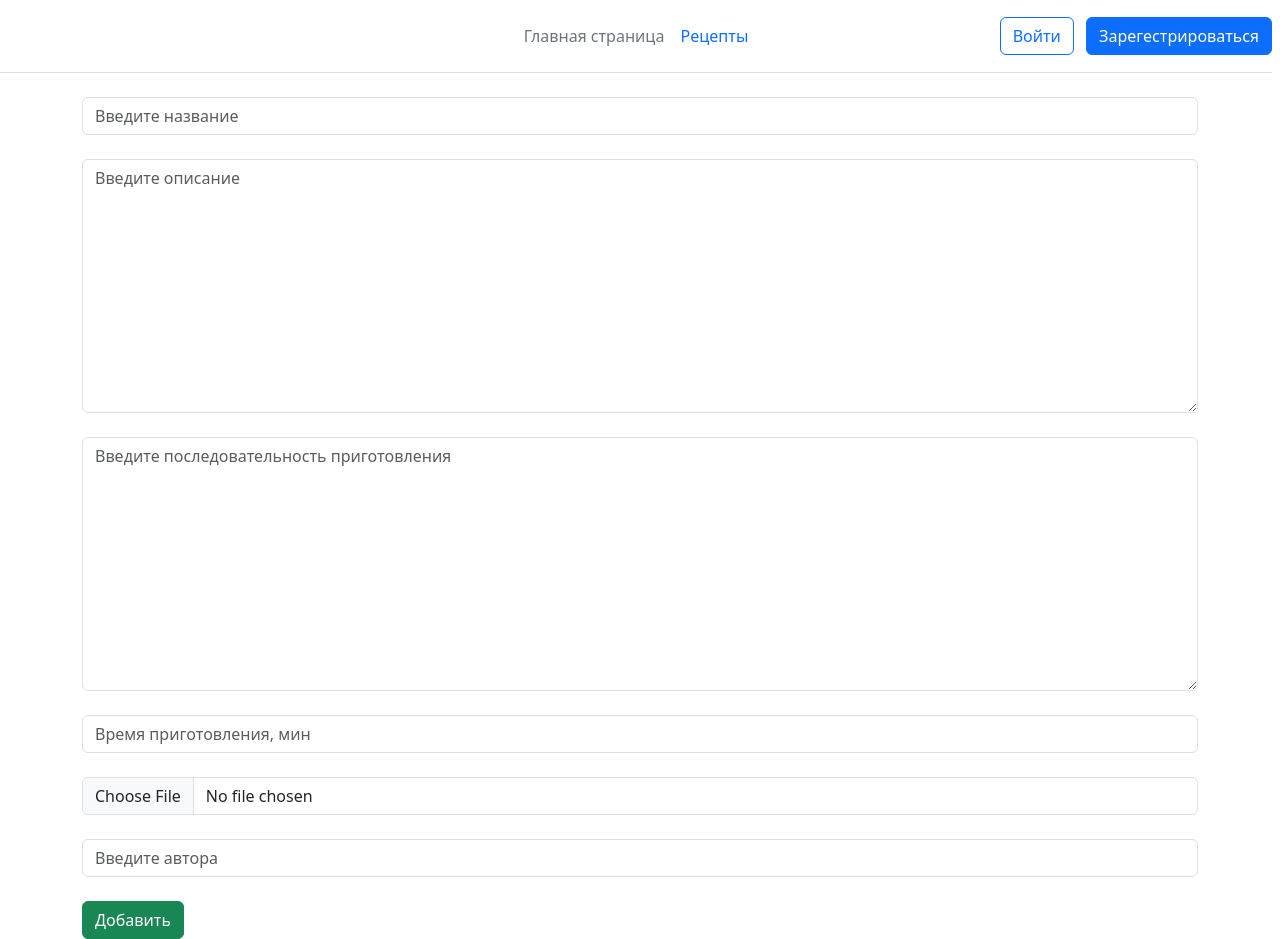
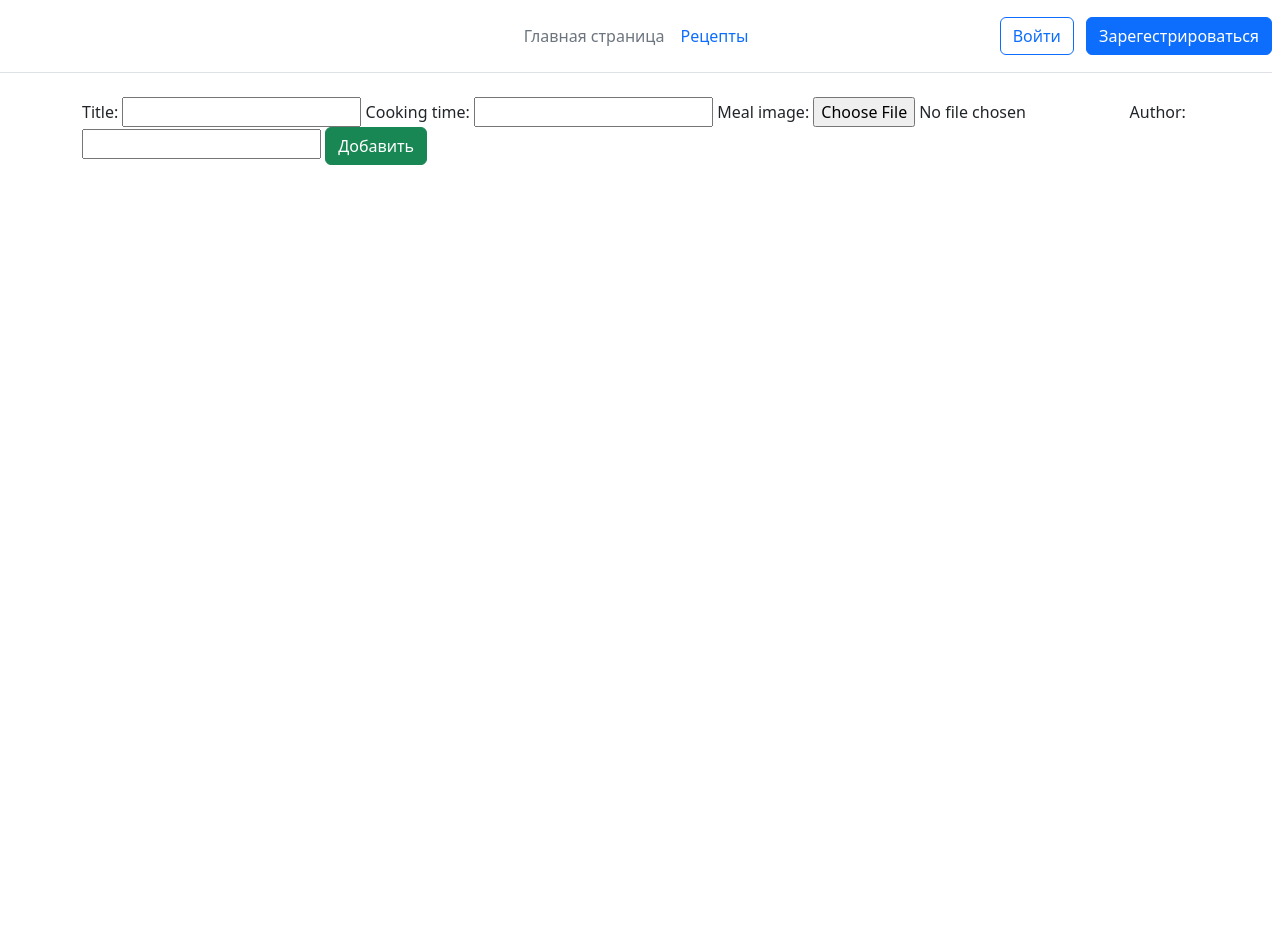
Before and after one commit to VasiliyMikhaylov91/Webdevelopment_python_certification, a Django app: page /new_recipe in a window 1280 px wide. After the commit the page ends 165 px from the top, so only its background shows below. Run offline with Django 4.2, Linux system fonts and the light colour scheme.

Commit message:
recipeform

```diff
--- a/recipes/main/forms.py
+++ b/recipes/main/forms.py
@@ -1,33 +1,11 @@
 from .models import Recipe
-from django.forms import ModelForm, TextInput, Textarea, NumberInput, FileInput
+from django import forms
 
 
-class RecipeForm(ModelForm):
-    class Meta:
-        model = Recipe
-        fields = ["title", "description", "sequence", "cooking_time", "meal_image", "author"]
-        widgets = {
-            "title": TextInput(attrs={
-                'class': 'form-control',
-                'placeholder': 'Введите название'
-            }),
-            "description": Textarea(attrs={
-                'class': 'form-control',
-                'placeholder': 'Введите описание'
-            }),
-            "sequence": Textarea(attrs={
-                'class': 'form-control',
-                'placeholder': 'Введите последовательность приготовления'
-            }),
-            "cooking_time": NumberInput(attrs={
-                'class': 'form-control',
-                'placeholder': 'Время приготовления, мин'
-            }),
-            "meal_image": FileInput(attrs={
-                'class': 'form-control',
-            }),
-            "author": TextInput(attrs={
-                'class': 'form-control',
-                'placeholder': 'Введите автора'
-            }),
-        }
+class RecipeForm(forms.Form):
+    title = forms.CharField(max_length=60)
+    description = forms.Textarea()
+    sequence = forms.Textarea()
+    cooking_time = forms.IntegerField(min_value=1)
+    meal_image = forms.ImageField()
+    author = forms.CharField(max_length=100)
--- a/recipes/main/models.py
+++ b/recipes/main/models.py
@@ -16,7 +16,7 @@ class Recipe(models.Model):
     description = models.TextField()
     sequence = models.TextField()
     cooking_time = models.IntegerField(validators=[MinValueValidator(1)])
-    meal_image = models.ImageField()
+    meal_image = models.ImageField(upload_to='media/')
     author = models.CharField(max_length=100)
 
     def __str__(self):
--- a/recipes/main/templates/main/recipe_conf.html
+++ b/recipes/main/templates/main/recipe_conf.html
@@ -3,15 +3,9 @@
 {% block title %} {{ action }} рецепт {% endblock %}
 
 {% block content %}
-    <form method="post">
+    <form action="" method="post">
         {% csrf_token %}
-        {{ form.title }} <br>
-        {{ form.description }} <br>
-        {{ form.sequence }} <br>
-        {{ form.cooking_time }} <br>
-        {{ form.meal_image }} <br>
-        {{ form.author }} <br>
+        {{ form }}
         <button type="submit" class="btn btn-success">Добавить</button>
-        <span>{{ error }}</span>
     </form>
 {% endblock %}
--- a/recipes/main/views.py
+++ b/recipes/main/views.py
@@ -14,14 +14,19 @@ def recipes(request):
 
 
 def add_recipe(request):
-    error = ''
     if request.method == 'POST':
         form = RecipeForm(request.POST)
         if form.is_valid():
-            form.save()
-            return redirect('recipes')
-        else:
-            error = 'Форма заполнена неверно'
-    form = RecipeForm()
-    context = {'action': 'Создать', 'form': form, 'error': error}
+            title = form.cleaned_data['title']
+            description = form.cleaned_data['description']
+            sequence = form.cleaned_data['sequence']
+            cooking_time = form.cleaned_data['cooking_time']
+            meal_image = form.cleaned_data['meal_image']
+            author = form.cleaned_data['author']
+            recipe = Recipe(title=title, description=description, sequence=sequence, cooking_time=cooking_time,
+                            meal_image=meal_image, author=author)
+            recipe.save()
+    else:
+        form = RecipeForm()
+    context = {'action': 'Добавить', 'form': form}
     return render(request, 'main/recipe_conf.html', context)
--- a/recipes/recipes/settings.py
+++ b/recipes/recipes/settings.py
@@ -21,7 +21,7 @@ BASE_DIR = Path(__file__).resolve().parent.parent
 
 # SECURITY WARNING: keep the secret key used in production secret!
 
-SECRET_KEY = os.getenv('SECRET_KEY')
+SECRET_KEY = 'af6fe4cd3daf5b2eae8e9082f689ddc919be78cdb8dde9e0da4c8981a69d7c13'
 
 # SECURITY WARNING: don't run with debug turned on in production!
 DEBUG = False
```
